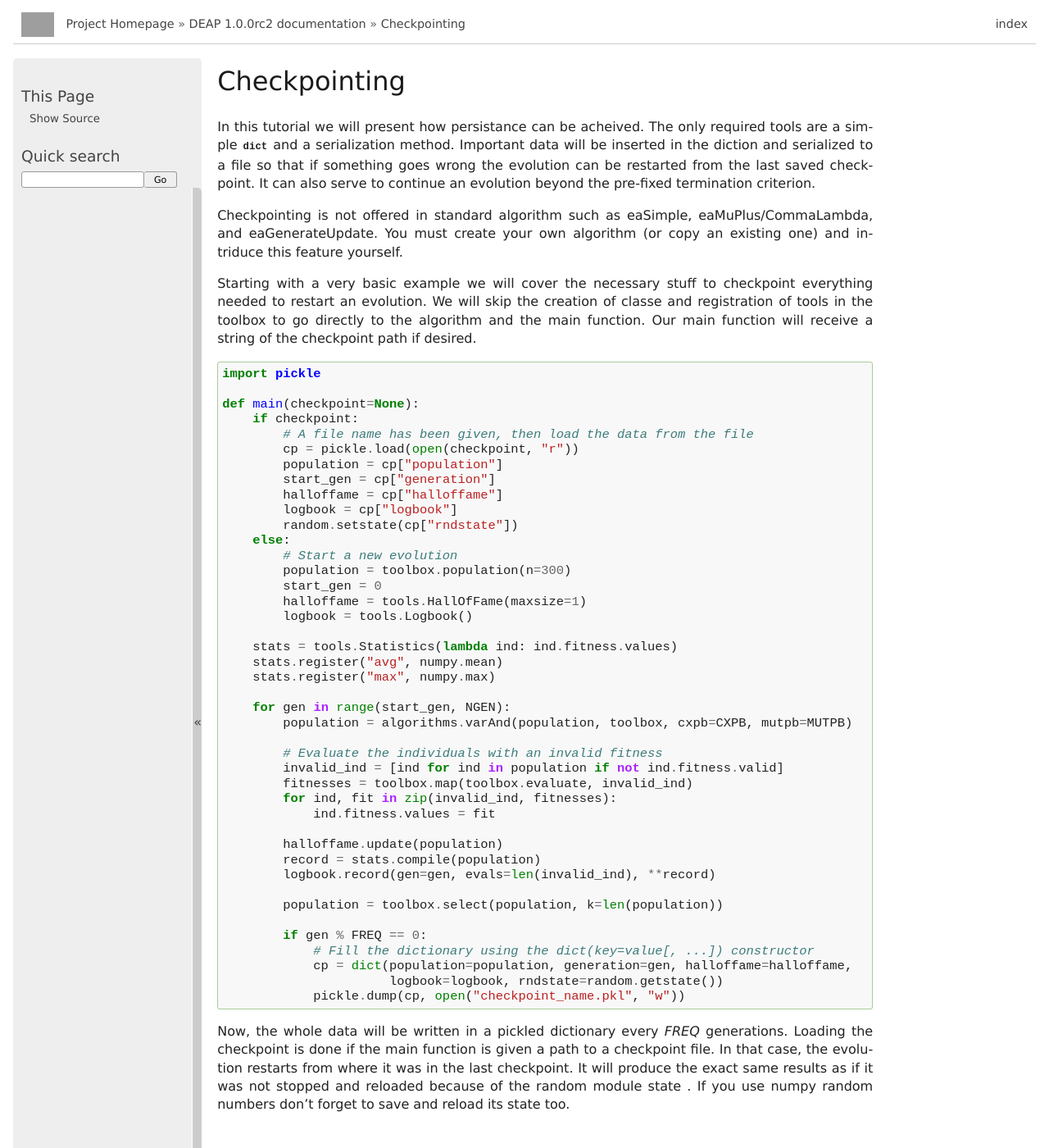
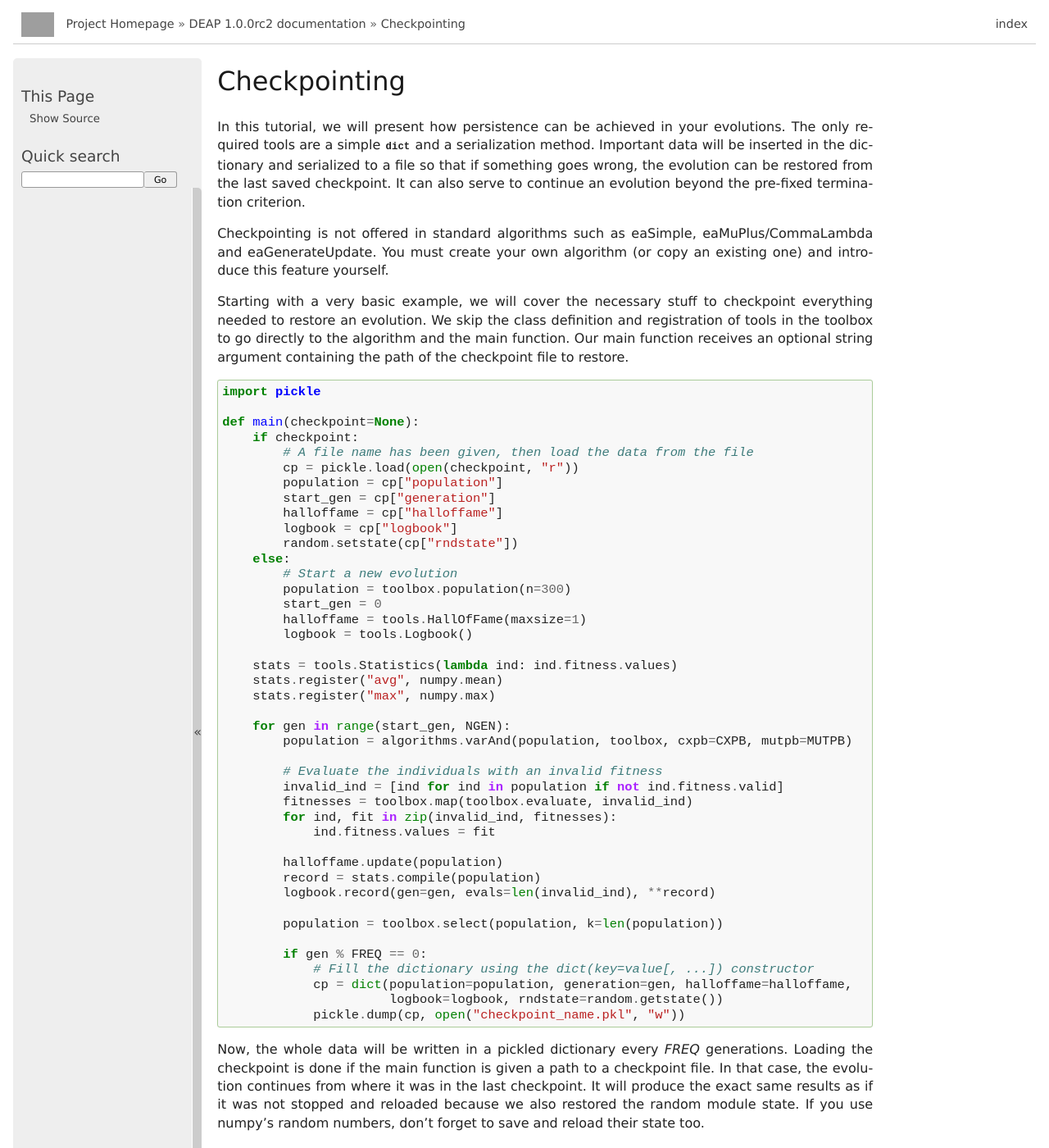
Before and after one commit to DEAP/deap, a Sphinx documentation site: the page built from doc/tutorials/advanced/checkpoint.rst, in a window 1280 px wide and 1400 px high. Shown: the whole window at 82% size. Built offline with Sphinx 7.4.7, drawn with Linux system fonts in a browser that asks for light colours; formulas are drawn with MathJax 3; pages that are not in the unit, such as notebooks, are missing from menus; grey boxes are pictures that could not be loaded.

Commit message:
Fixed some typos and language imprecisions in doc/tutorials/advanced/checkpoint.rst
--HG--
branch : dev

```diff
--- a/doc/tutorials/advanced/checkpoint.rst
+++ b/doc/tutorials/advanced/checkpoint.rst
@@ -1,21 +1,22 @@
 =============
 Checkpointing
 =============
-In this tutorial we will present how persistance can be acheived. The only required
-tools are a simple :class:`dict` and a serialization method. Important data will
-be inserted in the diction and serialized to a file so that if something goes wrong
-the evolution can be restarted from the last saved checkpoint. It can also serve
-to continue an evolution beyond the pre-fixed termination criterion.
+In this tutorial, we will present how persistence can be achieved in your
+evolutions. The only required tools are a simple :class:`dict` and a
+serialization method. Important data will be inserted in the dictionary and
+serialized to a file so that if something goes wrong, the evolution can be
+restored from the last saved checkpoint. It can also serve to continue an
+evolution beyond the pre-fixed termination criterion.
 
-Checkpointing is not offered in standard algorithm such as eaSimple,
-eaMuPlus/CommaLambda, and eaGenerateUpdate. You must create your own algorithm
-(or copy an existing one) and intriduce this feature yourself.
+Checkpointing is not offered in standard algorithms such as eaSimple,
+eaMuPlus/CommaLambda and eaGenerateUpdate. You must create your own algorithm
+(or copy an existing one) and introduce this feature yourself.
 
-Starting with a very basic example we will cover the necessary stuff to
-checkpoint everything needed to restart an evolution. We will skip the
-creation of classe and registration of tools in the toolbox to go directly to
-the algorithm and the main function. Our main function will receive a string
-of the checkpoint path if desired. ::
+Starting with a very basic example, we will cover the necessary stuff to
+checkpoint everything needed to restore an evolution. We skip the class
+definition and registration of tools in the toolbox to go directly to the
+algorithm and the main function. Our main function receives an optional string
+argument containing the path of the checkpoint file to restore. ::
 
     import pickle
 
@@ -61,8 +62,8 @@ of the checkpoint path if desired. ::
                 pickle.dump(cp, open("checkpoint_name.pkl", "w"))
 
 Now, the whole data will be written in a pickled dictionary every *FREQ*
-generations. Loading the checkpoint is done if the main function is given a
-path to a checkpoint file. In that case, the evolution restarts from where it
-was in the last checkpoint. It will produce the exact same results as if it
-was not stopped and reloaded because of the random module state . If you use
-numpy random numbers don't forget to save and reload its state too.
+generations. Loading the checkpoint is done if the main function is given a path
+to a checkpoint file. In that case, the evolution continues from where it was in
+the last checkpoint. It will produce the exact same results as if it was not
+stopped and reloaded because we also restored the random module state. If you
+use numpy's random numbers, don't forget to save and reload their state too.
```
